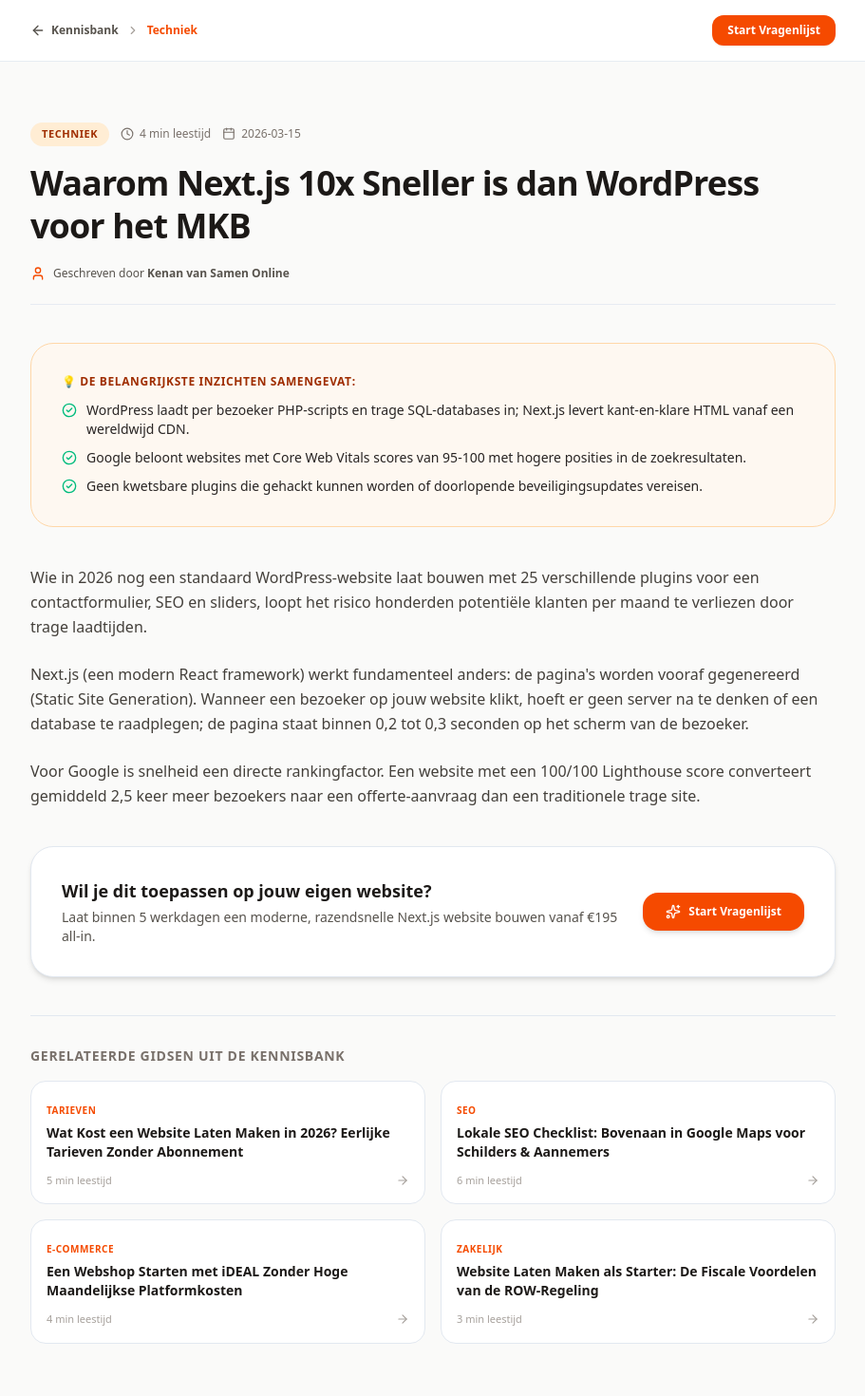
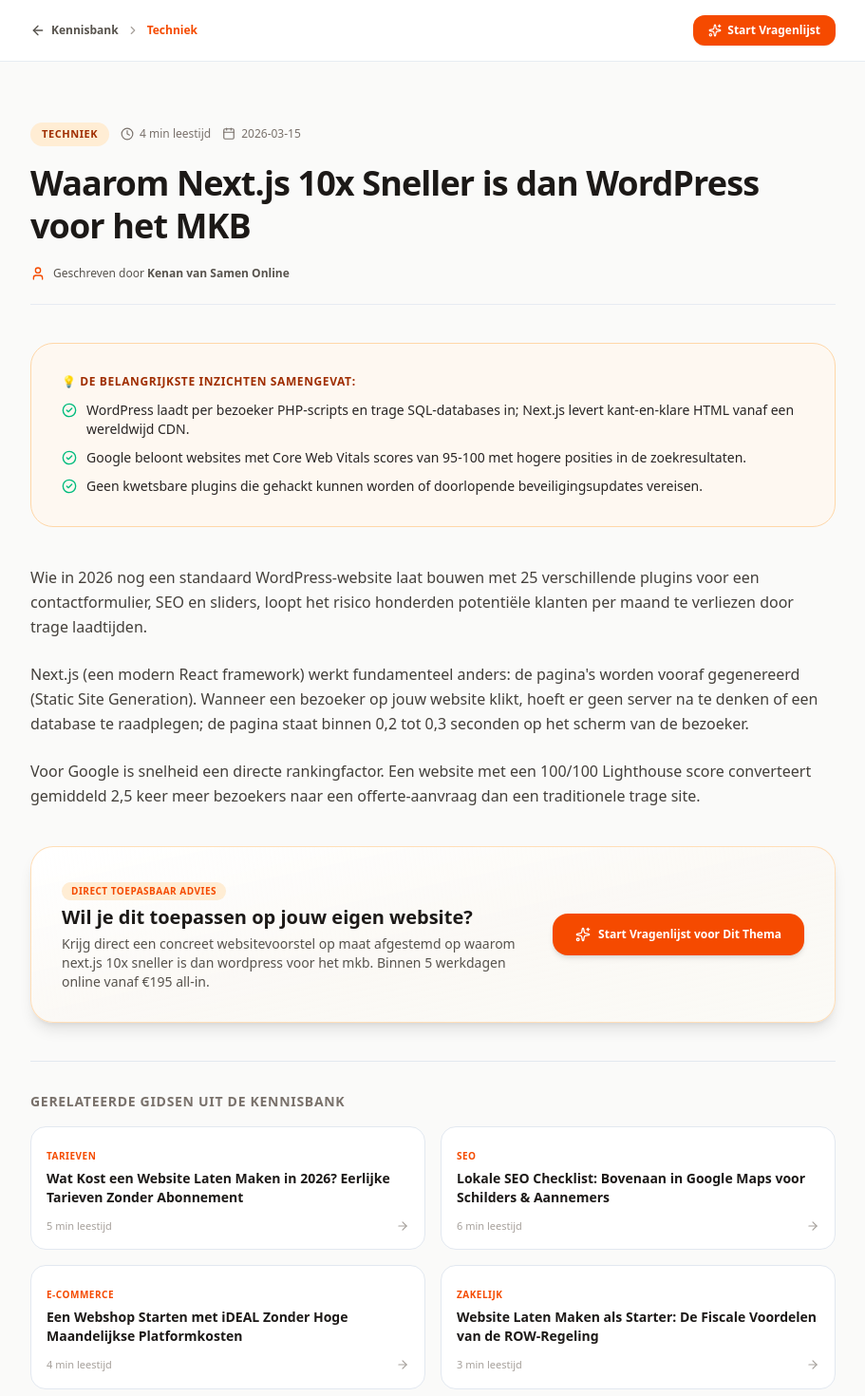
Before and after one commit to samenonline-web/samenonline-web.github.io, a Next.js app: page /kennisbank/waarom-nextjs-sneller-is-dan-wordpress in a window 1280 px wide. Shown: the top 1470 px of the page at 95% size, without its empty margins (184-1095 px from the left). Built offline with nearby package versions, Linux system fonts and the light colour scheme.

Commit message:
feat(kennisbank): add contextual questionnaire topic routing and intake dossier integration

```diff
--- a/app/kennisbank/[slug]/page.tsx
+++ b/app/kennisbank/[slug]/page.tsx
@@ -133,10 +133,11 @@ export default async function ArticleDetailPage({
           </nav>
 
           <Link
-            href="/#website-vragenlijst"
-            className="px-4 py-2 rounded-xl bg-orange-600 hover:bg-orange-500 text-white text-xs font-black transition-all shadow-xs shrink-0 ml-4"
+            href={`/vragenlijst?onderwerp=${encodeURIComponent(article.title)}`}
+            className="px-4 py-2 rounded-xl bg-orange-600 hover:bg-orange-500 text-white text-xs font-black transition-all shadow-xs shrink-0 ml-4 flex items-center gap-1.5"
           >
-            Start Vragenlijst
+            <Sparkles className="w-3.5 h-3.5" />
+            <span>Start Vragenlijst</span>
           </Link>
         </div>
       </header>
@@ -193,22 +194,25 @@ export default async function ArticleDetailPage({
         </div>
 
         {/* AUTHOR & CTA BOX */}
-        <div className="bg-white dark:bg-slate-900 rounded-3xl p-6 sm:p-8 border border-slate-200 dark:border-slate-800 shadow-md space-y-4">
+        <div className="bg-gradient-to-br from-white via-orange-50/30 to-amber-50/20 dark:from-slate-900 dark:via-slate-900 dark:to-orange-950/20 rounded-3xl p-6 sm:p-8 border border-orange-200/80 dark:border-orange-800/60 shadow-lg space-y-4">
           <div className="flex flex-col sm:flex-row items-start sm:items-center justify-between gap-4">
-            <div>
-              <h3 className="text-lg font-black text-stone-900 dark:text-white">
+            <div className="space-y-1">
+              <span className="text-[10px] font-black uppercase tracking-wider text-orange-600 dark:text-orange-400 bg-orange-100 dark:bg-orange-950 px-2.5 py-0.5 rounded-full inline-block">
+                Direct Toepasbaar Advies
+              </span>
+              <h3 className="text-lg sm:text-xl font-black text-stone-900 dark:text-white">
                 Wil je dit toepassen op jouw eigen website?
               </h3>
-              <p className="text-xs sm:text-sm text-stone-600 dark:text-slate-300 font-medium mt-1">
-                Laat binnen 5 werkdagen een moderne, razendsnelle Next.js website bouwen vanaf €195 all-in.
+              <p className="text-xs sm:text-sm text-stone-600 dark:text-slate-300 font-medium">
+                Krijg direct een concreet websitevoorstel op maat afgestemd op {article.title.toLowerCase()}. Binnen 5 werkdagen online vanaf €195 all-in.
               </p>
             </div>
             <Link
-              href="/#website-vragenlijst"
-              className="px-6 py-3 rounded-2xl bg-orange-600 hover:bg-orange-500 text-white font-black text-xs transition-all shadow-md shrink-0 flex items-center gap-2"
+              href={`/vragenlijst?onderwerp=${encodeURIComponent(article.title)}`}
+              className="px-6 py-3.5 rounded-2xl bg-orange-600 hover:bg-orange-500 text-white font-black text-xs transition-all shadow-md shrink-0 flex items-center gap-2 group hover:scale-[1.02]"
             >
-              <Sparkles className="w-4 h-4" />
-              <span>Start Vragenlijst</span>
+              <Sparkles className="w-4 h-4 group-hover:rotate-12 transition-transform" />
+              <span>Start Vragenlijst voor Dit Thema</span>
             </Link>
           </div>
         </div>
--- a/src/components/WebsiteQuestionnaire.tsx
+++ b/src/components/WebsiteQuestionnaire.tsx
@@ -71,6 +71,7 @@ export const WebsiteQuestionnaire: React.FC<WebsiteQuestionnaireProps> = ({
   const [isSubmitted, setIsSubmitted] = useState(false);
   const [cityParam, setCityParam] = useState<string>('');
   const [domainParam, setDomainParam] = useState<string>('');
+  const [topicParam, setTopicParam] = useState<string>('');
   const [isCopied, setIsCopied] = useState<boolean>(false);
   const [dossierToken, setDossierToken] = useState<string>('SO-INTAKE-2026-884');
 
@@ -127,6 +128,11 @@ export const WebsiteQuestionnaire: React.FC<WebsiteQuestionnaireProps> = ({
     const pDomein = params.get('domein');
     if (pDomein) {
       setDomainParam(pDomein);
+    }
+
+    const pTopic = params.get('onderwerp') || params.get('topic');
+    if (pTopic) {
+      setTopicParam(pTopic);
     }
 
     const randomSuffix = Math.floor(100 + Math.random() * 900);
@@ -296,7 +302,7 @@ export const WebsiteQuestionnaire: React.FC<WebsiteQuestionnaireProps> = ({
   const handleApplyProposal = () => {
     const result = calculateRecommendation();
     if (onOpenRequestModal) {
-      const summaryNotes = `Website Vragenlijst Uitkomst [${dossierToken}]:\n- Branche: ${result.industry}\n- Doel: ${result.primaryGoal}\n- Gekozen functies: ${result.features.join(', ')}\n- Content status: ${result.contentStatus}\n- Levertijd: ${result.timeline}${cityParam ? `\n- Regio: ${cityParam}` : ''}${domainParam ? `\n- Domein: ${domainParam}` : ''}\n- Geadviseerd pakket: ${result.recommendedPackage} (ca. €${result.estimatedPrice},- all-in)`;
+      const summaryNotes = `Website Vragenlijst Uitkomst [${dossierToken}]:\n- Branche: ${result.industry}\n- Doel: ${result.primaryGoal}\n- Gekozen functies: ${result.features.join(', ')}\n- Content status: ${result.contentStatus}\n- Levertijd: ${result.timeline}${topicParam ? `\n- Kennisbank Thema: ${topicParam}` : ''}${cityParam ? `\n- Regio: ${cityParam}` : ''}${domainParam ? `\n- Domein: ${domainParam}` : ''}\n- Geadviseerd pakket: ${result.recommendedPackage} (ca. €${result.estimatedPrice},- all-in)`;
       onOpenRequestModal({
         notes: summaryNotes,
         templateTitle: `${result.recommendedPackage} (${result.industry}) - ${dossierToken}`,
@@ -316,7 +322,7 @@ Geadviseerd Pakket: ${result.recommendedPackage}
 Vaste Richtprijs: €${result.estimatedPrice},- (all-in eenmalig)
 Oplevertijd: ${result.timeline === 'spoed' ? 'Met spoed binnen 48 uur' : 'Binnen 5 werkdagen'}
 Gekozen Functionaliteiten: ${result.features.join(', ')}
-${domainParam ? `Gewenst Domein: ${domainParam}\n` : ''}${cityParam ? `Regio / Stad: ${cityParam}\n` : ''}
+${domainParam ? `Gewenst Domein: ${domainParam}\n` : ''}${cityParam ? `Regio / Stad: ${cityParam}\n` : ''}${topicParam ? `Kennisbank Thema: ${topicParam}\n` : ''}
 Tech Stack: Next.js 16 App Router · Tailwind v4 · 0.3s laadtijd · 100% eigendom
 Aanvragen: https://samenonline-web.github.io/vragenlijst`;
 
@@ -684,6 +690,12 @@ Aanvragen: https://samenonline-web.github.io/vragenlijst`;
                       <span>{domainParam}</span>
                     </span>
                   )}
+                  {topicParam && (
+                    <span className="font-bold px-2.5 py-1 rounded-lg bg-purple-100 dark:bg-purple-950 text-purple-900 dark:text-purple-200 text-[11px] flex items-center gap-1">
+                      <Sparkles className="w-3.5 h-3.5 text-purple-600 dark:text-purple-400" />
+                      <span>Thema: {topicParam}</span>
+                    </span>
+                  )}
                 </div>
                 <span className="text-[11px] font-semibold text-emerald-800 dark:text-emerald-300">
                   ⚡ Binnen 48u eerste werkende concept
```
Also changed, not shown: 1 other file (tests, documents, lock files or other folders).
